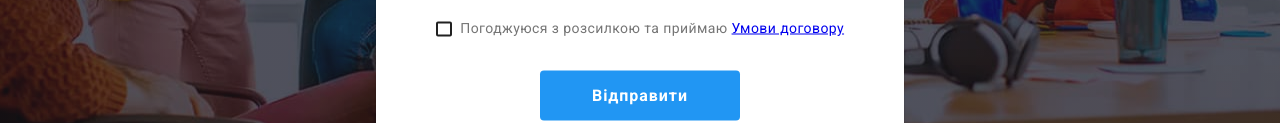
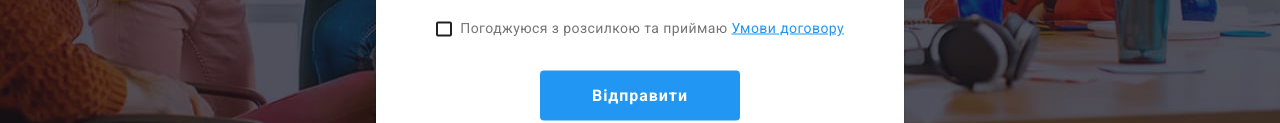
Before and after one commit to DmytroSkoryk/goit-markup-hw-06, a plain HTML site: page index.html in a window 1280 px wide. Both pictures are taken after a click on the button "Замовити послугу". Shown: the part 528-651 px from the top of the page. Drawn offline with nearby package versions, Linux system fonts and the light colour scheme.

Commit message:
homework2

```diff
--- a/css/styles.css
+++ b/css/styles.css
@@ -694,6 +694,9 @@ address {
   letter-spacing: 0.03em;
   color: var(--color-text);
 }
+.modal-checkbox-link {
+  color: var(--color-link);
+}
 .modal-button {
   display: flex;
   font-family: inherit;
--- a/index.html
+++ b/index.html
@@ -703,7 +703,7 @@
             />
             <label for="user-agreement" class="modal-checkbox-label"
               >Погоджуюся з розсилкою та приймаю
-              <a href="#">Умови договору</a></label
+              <a href="#" class="modal-checkbox-link">Умови договору</a></label
             >
           </div>
         </form>
```
